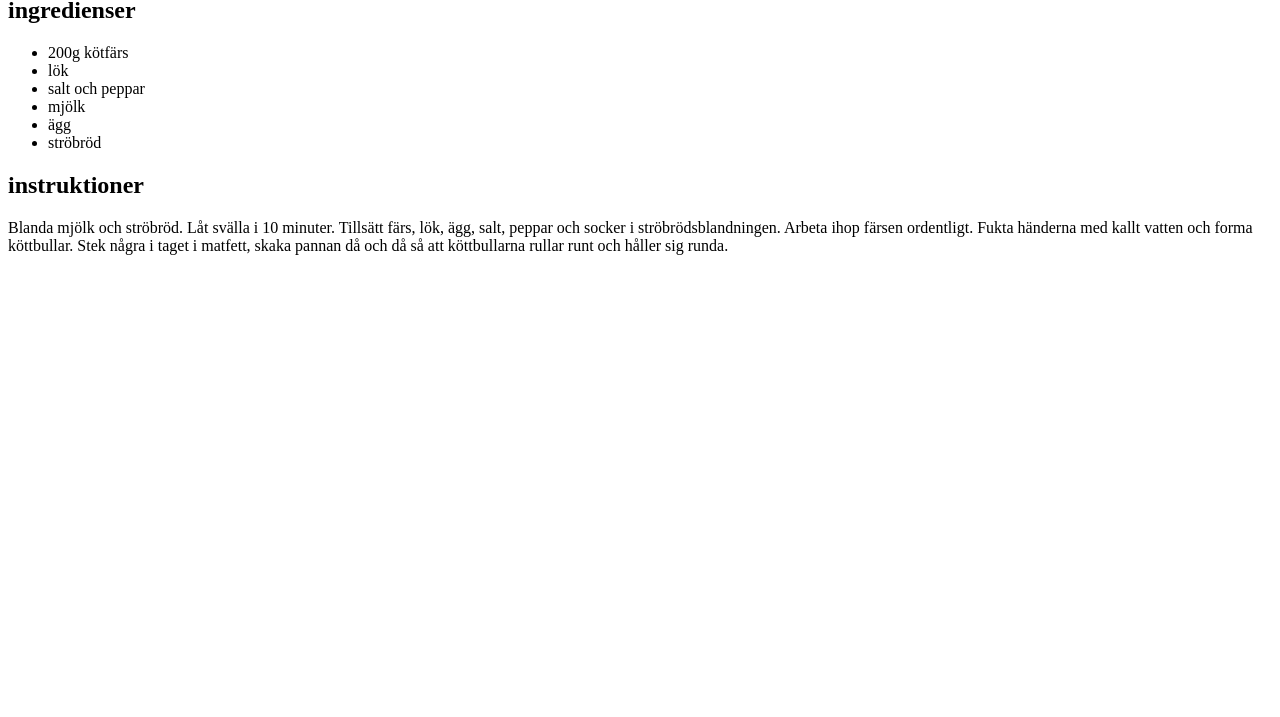
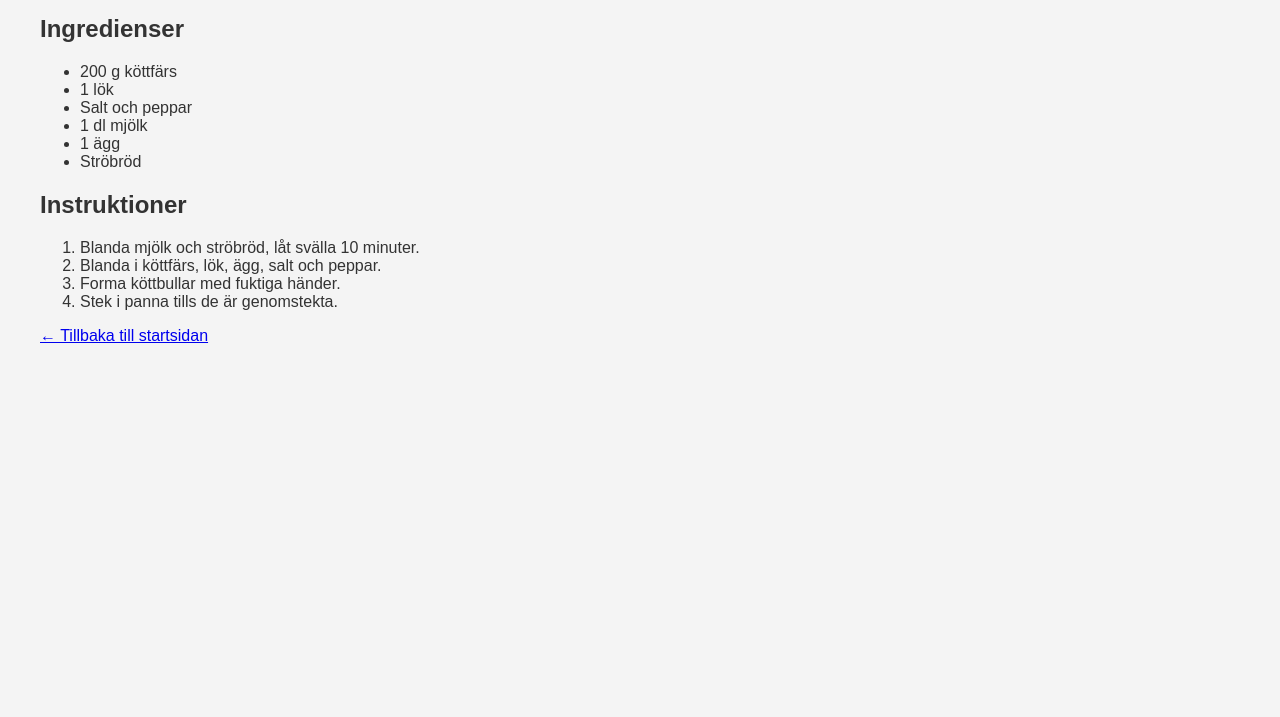
Before and after one commit to Wasee080/Web, a plain HTML site: page recept.html in a window 1280 px wide. Shown: the part 83-800 px from the top of the page. Drawn offline with Linux system fonts and the light colour scheme.

Commit message:
Update recept.html for language and formatting

```diff
--- a/recept.html
+++ b/recept.html
@@ -1,26 +1,33 @@
 <!DOCTYPE html>
-<html lang="en">
+<html lang="sv">
 <head>
     <meta charset="UTF-8">
     <meta name="viewport" content="width=device-width, initial-scale=1.0">
-    <title>Mitt favoritrecept</title>
+    <title>Recept</title>
 </head>
-<body>
-    <h1>köttbullar</h1>
-    <h2>ingredienser</h2>
+<body style="font-family: Arial, sans-serif; background-color: #f4f4f4; color: #333; margin: 40px;">
+
+    <h1>Köttbullar</h1>
+
+    <h2>Ingredienser</h2>
     <ul>
-       <li>200g kötfärs</li>
-       <li>lök</li>
-       <li>salt och peppar</li>
-       <li>mjölk</li>
-       <li>ägg</li>
-       <li>ströbröd</li>
+        <li>200 g köttfärs</li>
+        <li>1 lök</li>
+        <li>Salt och peppar</li>
+        <li>1 dl mjölk</li>
+        <li>1 ägg</li>
+        <li>Ströbröd</li>
     </ul>
-    <h2>instruktioner</h2
-    <ul>
-        Blanda mjölk och ströbröd. Låt svälla i 10 minuter. Tillsätt färs, lök, ägg, salt, peppar och socker i ströbrödsblandningen. Arbeta ihop färsen ordentligt.
-        Fukta händerna med kallt vatten och forma köttbullar. Stek några i taget i matfett, skaka pannan då och då så att köttbullarna rullar runt och håller sig runda.
-    </ul>
-    <img src=""alt="">
+
+    <h2>Instruktioner</h2>
+    <ol>
+        <li>Blanda mjölk och ströbröd, låt svälla 10 minuter.</li>
+        <li>Blanda i köttfärs, lök, ägg, salt och peppar.</li>
+        <li>Forma köttbullar med fuktiga händer.</li>
+        <li>Stek i panna tills de är genomstekta.</li>
+    </ol>
+
+    <p><a href="index.html">← Tillbaka till startsidan</a></p>
+
 </body>
 </html>
```
